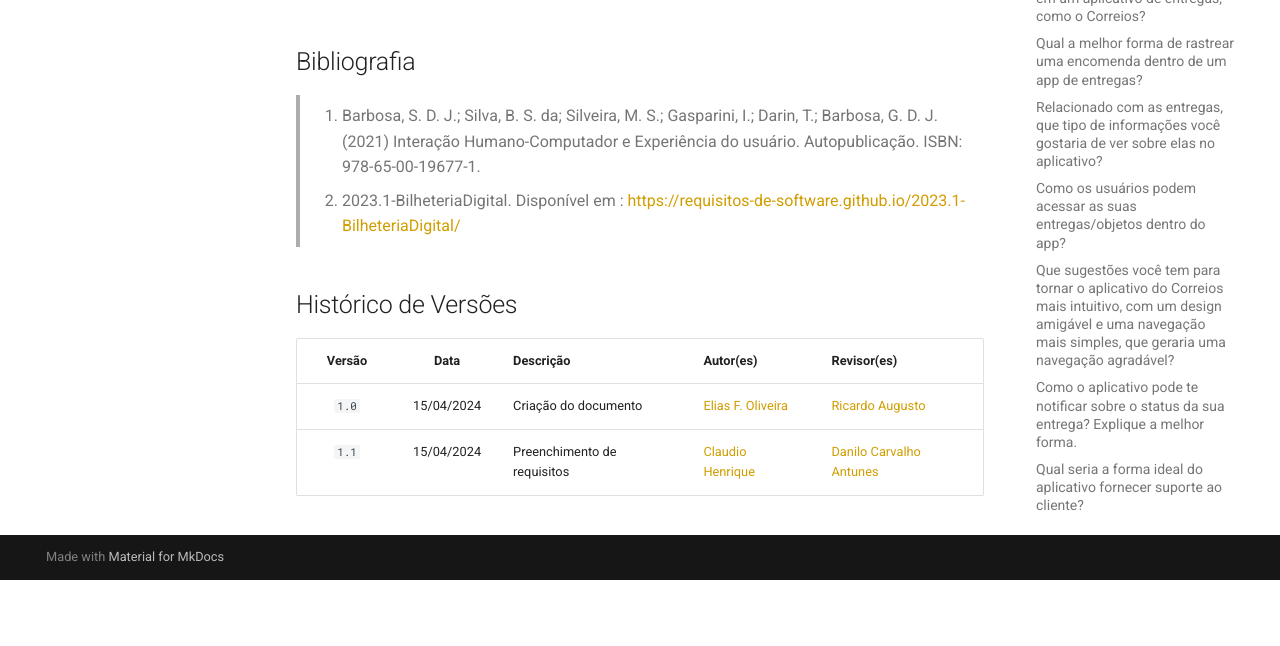
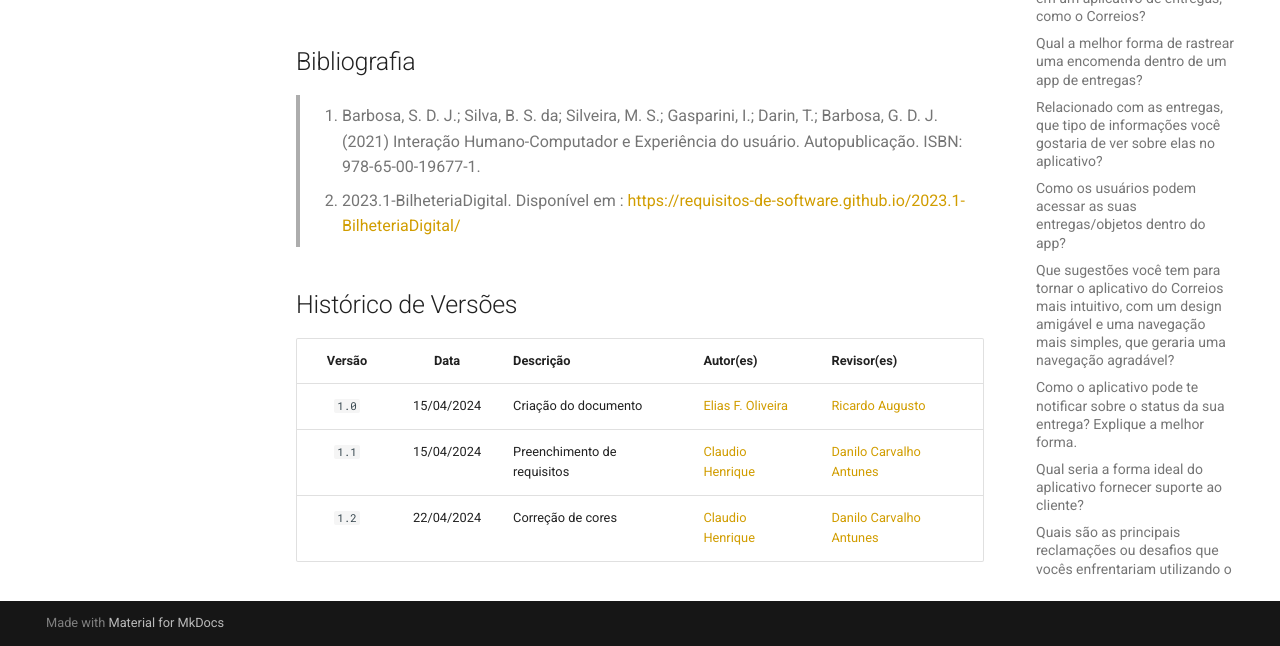
Before and after one commit to Requisitos-de-Software/2024.1-Serasa, an MkDocs documentation site: the page built from docs/elicitacao/tecnicas/brainstorming.md, in a window 1280 px wide and 900 px high, scrolled down 6154 px, cut to the strip 254-900 px from the top of the window. Built offline with MkDocs 1.6.1 and Material for MkDocs 9.7.7, drawn with Linux system fonts in a browser that asks for light colours; comment, search, counter and statistics services are not loaded; before the commit the page ends 6988 px from its top, so only the background shows below that.

Commit message:
historico

```diff
--- a/docs/elicitacao/tecnicas/brainstorming.md
+++ b/docs/elicitacao/tecnicas/brainstorming.md
@@ -28,7 +28,7 @@ Os participantes informados na tabela 1 logo abaixo, se reuniram de maneira remo
 </center>
 
 
-<font size="3"><p style="text-align: center">Fonte: [Elias F. Oliveira](https://github.com/EliasOliver21), 2024.</p></font>
+<font size="3"><p style="text-align: center">Fonte: [Elias F. Oliveira](https://github.com/EliasOliver21) e [Claudio Henrique](https://github.com/claudiohsc), 2024.</p></font>
 
 ## Perguntas/Respostas
 
@@ -264,3 +264,4 @@ Legenda Requisitos das tabelas:
 | :----: | :--: | --------- | ----------- | ------ |
 | `1.0`  | 15/04/2024 | Criação do documento | [Elias F. Oliveira](https://github.com/EliasOliver21) | [Ricardo Augusto](https://www.github.com/avmricardo)  |
 | `1.1`  | 15/04/2024 | Preenchimento de requisitos | [Claudio Henrique](https://github.com/claudiohsc)| [Danilo Carvalho Antunes](https://github.com/Danilo-Carvalho-Antunes)  |
+| `1.2`  | 22/04/2024 | Correção de cores | [Claudio Henrique](https://github.com/claudiohsc)| [Danilo Carvalho Antunes](https://github.com/Danilo-Carvalho-Antunes)  |
```
